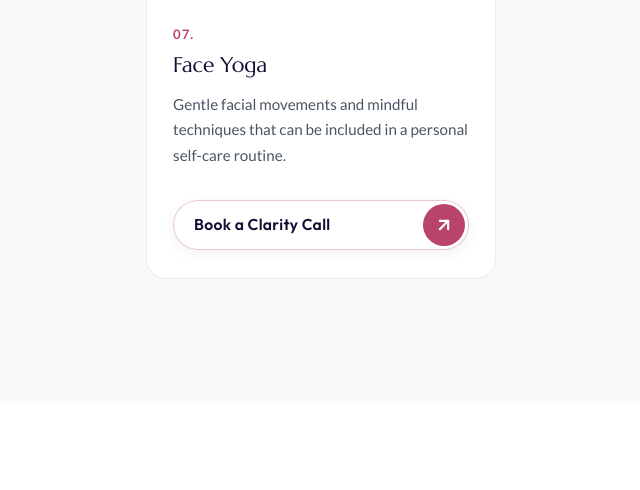
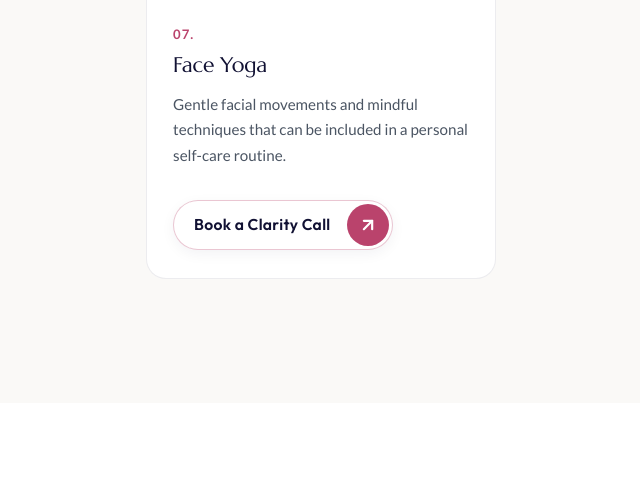
Before and after one commit to nikhilkumar202002/SS-Healing-Rays, a PHP site: page /shamaa in a window 1280 px wide. Shown: the part 3775-4265 px from the top of the page, without its empty margins (319-959 px from the left). Run offline with PHP 8.4, Linux system fonts and the light colour scheme; some web fonts are replaced.

Commit message:
fix(shamaa): change card button from full-width to natural-width pill button

```diff
--- a/assets/css/wellness.css
+++ b/assets/css/wellness.css
@@ -519,6 +519,17 @@
 .shamaa-offering-card .service-item-actions {
     margin-top: auto;
     width: 100%;
+    display: flex;
+    justify-content: flex-start;
+}
+
+.shamaa-offering-card .Btn-Workshop-Card,
+.shamaa-offering-card .Btn-Container {
+    width: fit-content !important;
+    max-width: 100% !important;
+    display: inline-flex !important;
+    align-items: center !important;
+    justify-content: flex-start !important;
 }
 
 .wellness-card {
--- a/shamaa.php
+++ b/shamaa.php
@@ -243,14 +243,14 @@ $shamaa_offerings = [
                                 <p><?= htmlspecialchars($offering['desc']) ?></p>
                             </div>
 
-                            <!-- Book a Clarity Call Button -->
-                            <div class="service-item-actions mt-auto pt-2">
+                            <!-- Book a Clarity Call Button (Natural width pill, not full width) -->
+                            <div class="service-item-actions workshop-item-actions mt-auto pt-2">
                                 <?php
                                     $btn_text    = 'Book a Clarity Call';
                                     $clean_title = htmlspecialchars(html_entity_decode(strip_tags($offering['title']), ENT_QUOTES, 'UTF-8'));
                                     $wa_msg      = rawurlencode("Hi Sravanti, I would like to book a Clarity Call for {$clean_title} at SHAMAA.");
                                     $btn_url     = "https://wa.me/919966010981?text={$wa_msg}";
-                                    $btn_class   = 'Btn-Card-Main w-100 justify-content-between';
+                                    $btn_class   = 'Btn-Workshop-Card';
                                     $btn_attr    = 'target="_blank" rel="noopener noreferrer" title="Book a Clarity Call for ' . $clean_title . ' on WhatsApp" aria-label="Book a Clarity Call for ' . $clean_title . '"';
                                     include __DIR__ . '/common/button.php';
                                 ?>
```
